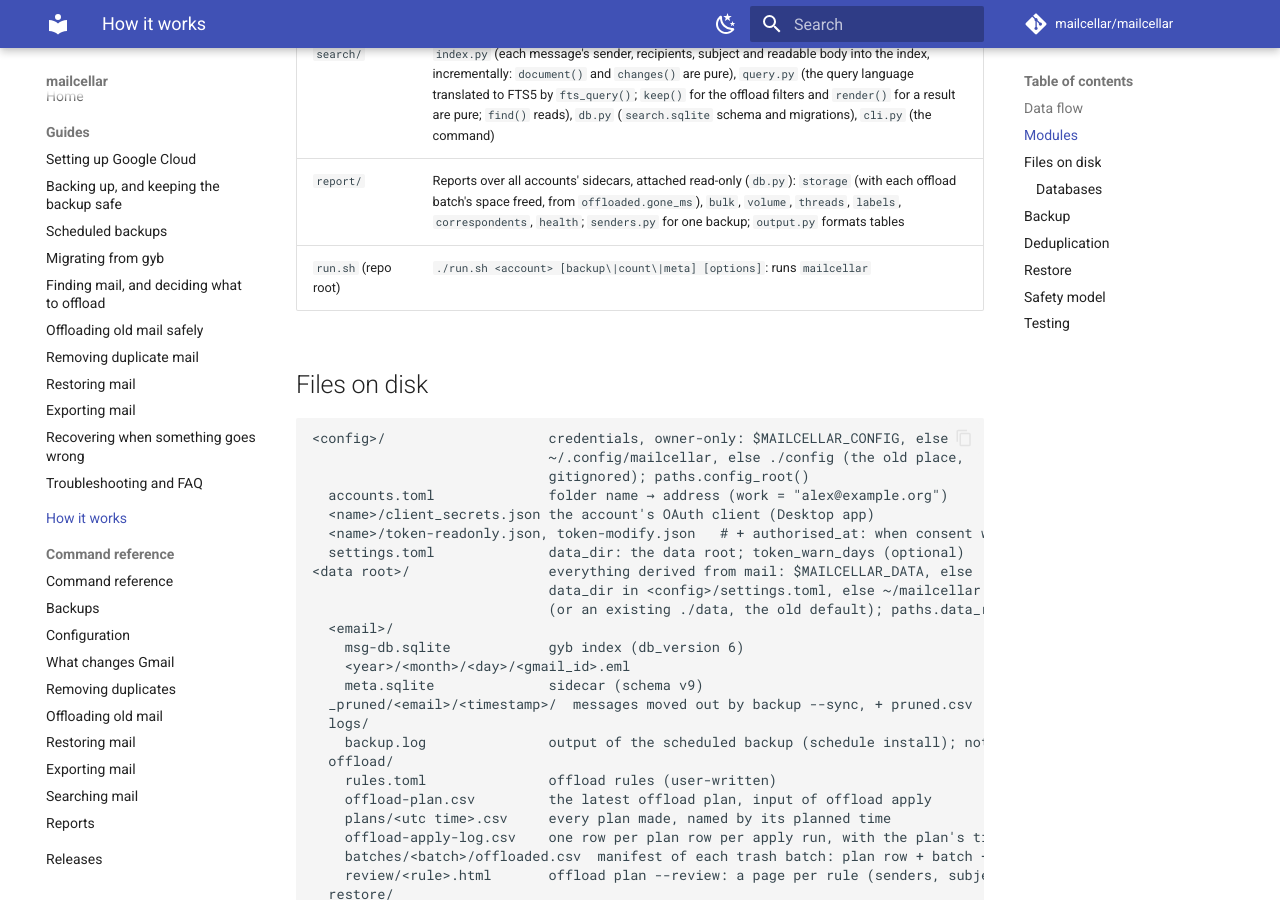
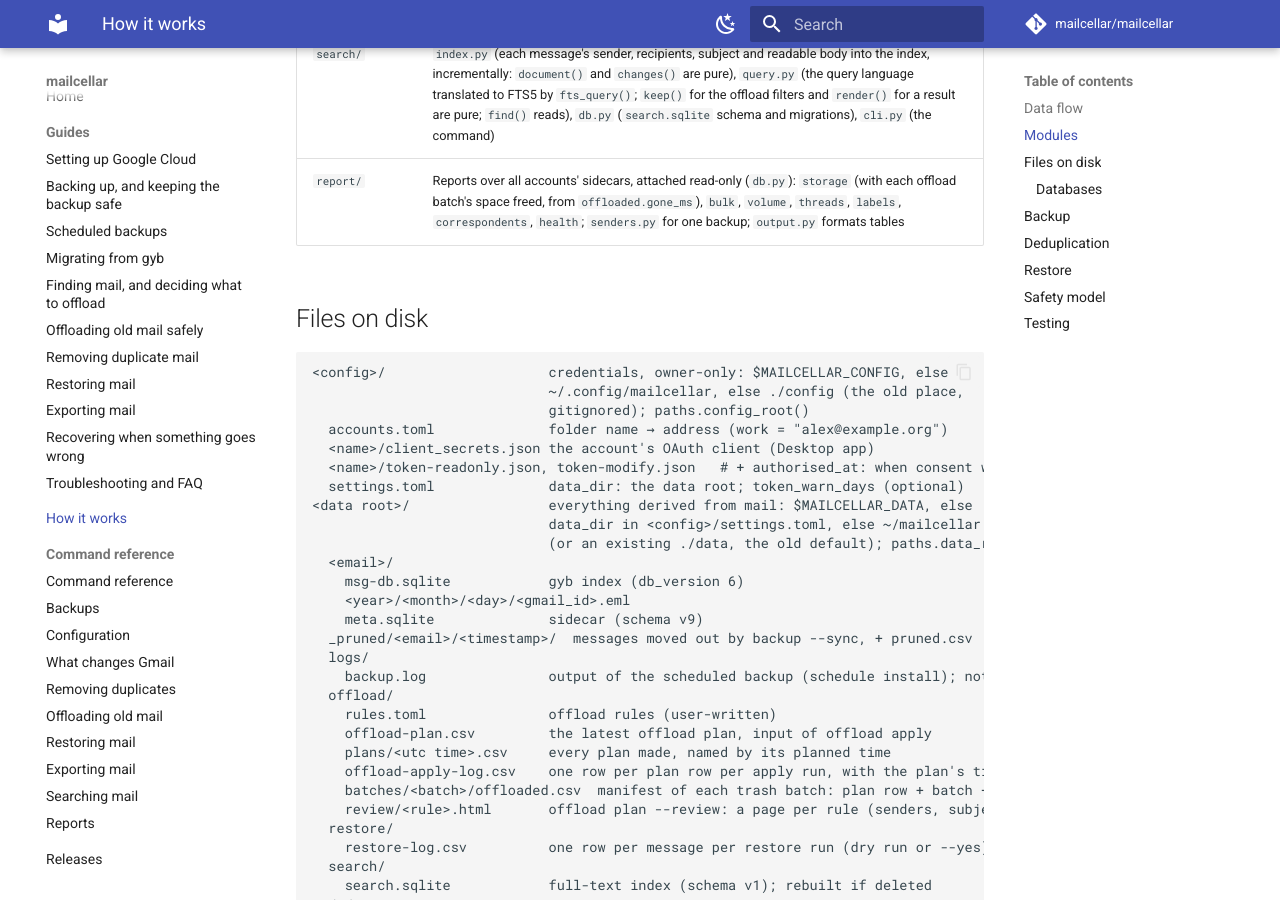
Before and after one commit to mailcellar/mailcellar, an MkDocs documentation site: the page built from docs/architecture.md, in a window 1280 px wide and 900 px high, scrolled down 4489 px. Built offline with MkDocs 1.6.1 and Material for MkDocs 9.7.7, drawn with Linux system fonts in a browser that asks for light colours; comment, search, counter and statistics services are not loaded.

Commit message:
chore: remove run.sh and the ignores for the old in-repo data root
run.sh was a wrapper "kept for old habits" around `mailcellar backup`,
`count` and `meta`, a second entry point that the single `mailcellar`
command replaced. The /data/ and /config/ ignores covered the old
in-repo data root and config folder, which are now outside the repo
($MAILCELLAR_DATA, $MAILCELLAR_CONFIG) and no longer exist here. The
architecture table loses its run.sh row.

Checked: no other file in the repo refers to run.sh; the strict docs
build, ruff and pytest pass.

Co-Authored-By: Claude Sonnet 5.5 <noreply@anthropic.com>

```diff
--- a/docs/architecture.md
+++ b/docs/architecture.md
@@ -118,7 +118,6 @@ mailcellar` and `python -m mailcellar` both work.
 | `restore/` | `sources.py` and `mbox.py` (`--from-pruned`, `--from-mbox`, `--from-folder`: candidates from a pruned batch, an mbox file or another gyb folder), `apply.py` (which offloaded messages, narrowed by date, label and sender; backup checks; each message's way back: untrash, already in Gmail, found by Message-ID, or import; indexing a new ID in the backup), `cli.py` (the command, and the selection options `export` shares), `export.py` (`export`: the same selection copied out read-only as an mbox file or a zip of `.eml` files with an index; the mbox entry, label header and index row are pure) |
 | `search/` | `index.py` (each message's sender, recipients, subject and readable body into the index, incrementally: `document()` and `changes()` are pure), `query.py` (the query language translated to FTS5 by `fts_query()`; `keep()` for the offload filters and `render()` for a result are pure; `find()` reads), `db.py` (`search.sqlite` schema and migrations), `cli.py` (the command) |
 | `report/` | Reports over all accounts' sidecars, attached read-only (`db.py`): `storage` (with each offload batch's space freed, from `offloaded.gone_ms`), `bulk`, `volume`, `threads`, `labels`, `correspondents`, `health`; `senders.py` for one backup; `output.py` formats tables |
-| `run.sh` (repo root) | `./run.sh <account> [backup\|count\|meta] [options]`: runs `mailcellar` |
 
 ## Files on disk
 
```
Also changed, not shown: 2 other files.
